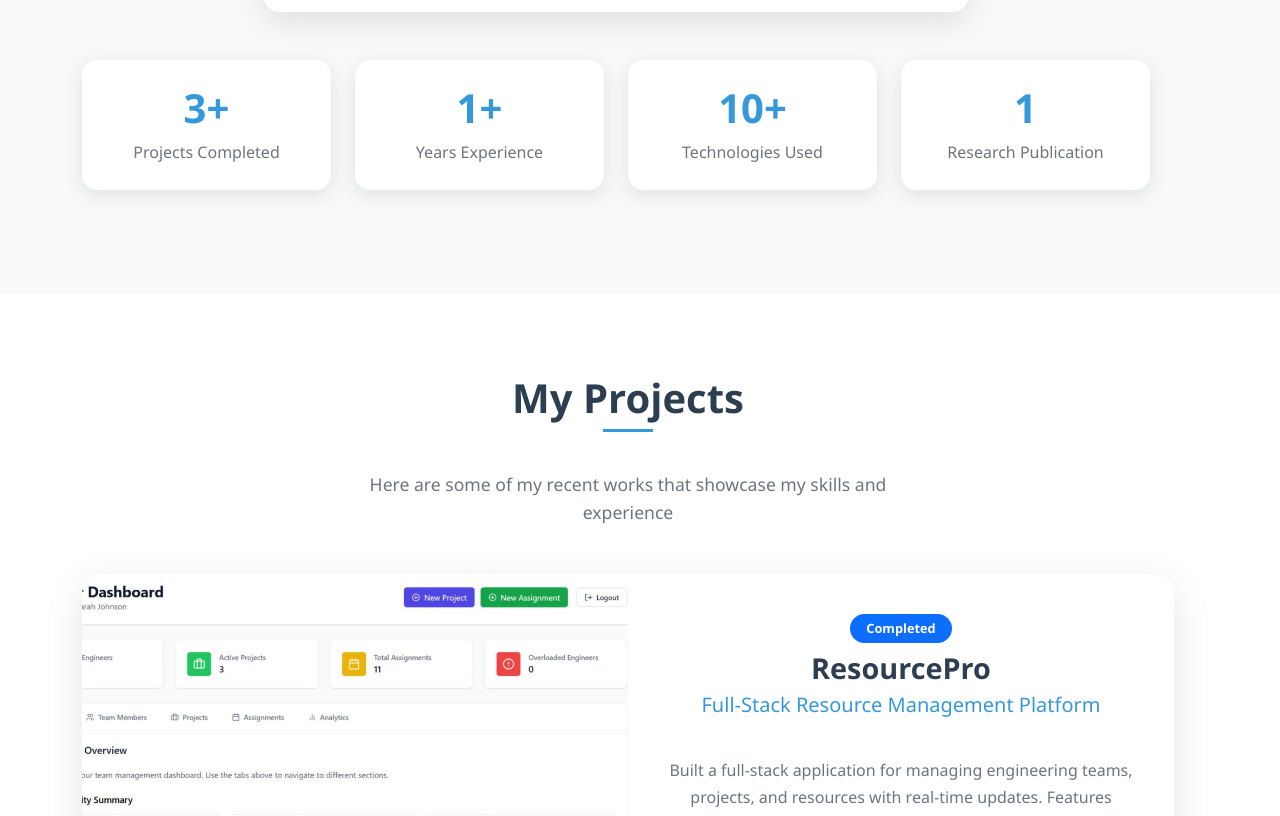
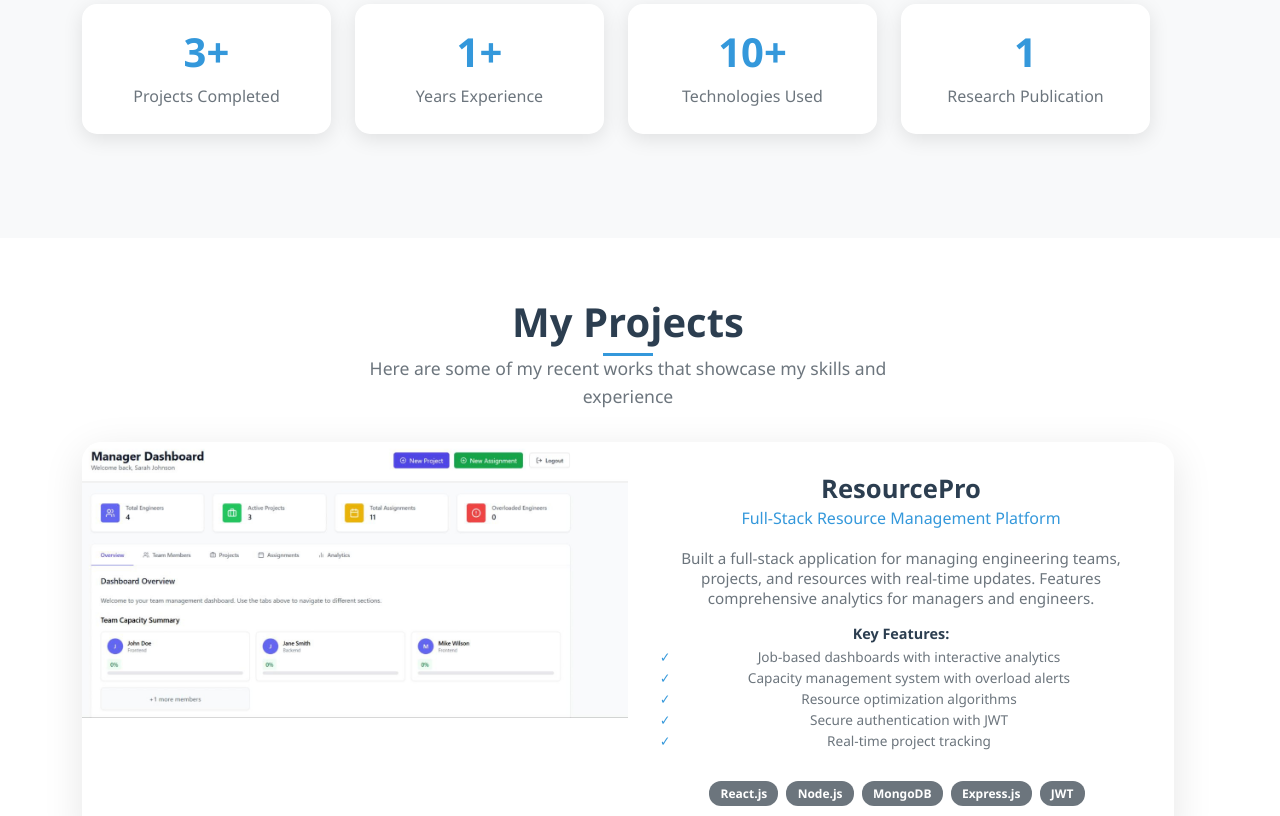
Before and after one commit to RaviShankar-18/portfolio, a React (Create React App) app: page / in a window 1280 px wide. Shown: the part 1969-2785 px from the top of the page. Built offline with nearby package versions, Linux system fonts and the light colour scheme.

Commit message:
style: improve UI for Contact, Hero, and Projects

```diff
--- a/src/components/Contact/Contact.css
+++ b/src/components/Contact/Contact.css
@@ -56,12 +56,13 @@
 
 .contact-item {
   display: flex;
-  align-items: center;
+  align-items: flex-start;
   margin-bottom: 1.5rem;
-  padding: 1rem;
+  padding: 1.2rem;
   background: #f8f9fa;
   border-radius: 10px;
   transition: all 0.3s ease;
+  min-height: 80px;
 }
 
 .contact-item:hover {
@@ -78,26 +79,47 @@
   display: flex;
   align-items: center;
   justify-content: center;
-  margin-right: 1rem;
+  margin-right: 1.2rem;
   font-size: 1.2rem;
   flex-shrink: 0;
 }
 
+.contact-text {
+  flex: 1;
+  display: flex;
+  flex-direction: column;
+  justify-content: center;
+  min-height: 50px;
+}
+
 .contact-text h6 {
   color: var(--primary-color);
-  margin-bottom: 0.25rem;
+  margin-bottom: 0.4rem;
   font-weight: 600;
+  font-size: 1rem;
 }
 
 .contact-text p {
   color: var(--text-light);
-  margin: 0;
+  margin: 0 0 0.3rem 0;
+  font-size: 0.95rem;
+  line-height: 1.4;
+}
+
+.contact-text small {
+  font-size: 0.85rem;
+  line-height: 1.3;
+  display: block;
+  margin-top: 0.2rem;
 }
 
 .contact-link {
   color: var(--secondary-color);
   text-decoration: none;
   font-weight: 500;
+  font-size: 0.95rem;
+  margin-bottom: 0.3rem;
+  display: block;
 }
 
 .contact-link:hover {
@@ -384,11 +406,17 @@
   .contact-item {
     flex-direction: column;
     text-align: center;
+    align-items: center;
   }
 
   .contact-icon {
     margin-right: 0;
-    margin-bottom: 0.5rem;
+    margin-bottom: 0.8rem;
+  }
+
+  .contact-text {
+    align-items: center;
+    text-align: center;
   }
 
   .social-item {
--- a/src/components/Hero/Hero.js
+++ b/src/components/Hero/Hero.js
@@ -29,11 +29,10 @@ const Hero = () => {
           <Col lg={6} className="text-center text-lg-start">
             <div data-aos="fade-up" data-aos-delay="100">
               <h1 className="hero-title mb-3">
-                Hi, I'm <span className="text-primary">Ravi Shankar Kumar</span>
+                Hi, I'm <span className="text-custom">Ravi Shankar Kumar</span>
               </h1>
               <h2 className="hero-subtitle mb-4">
-                Full Stack <span className="text-secondary">MERN</span>{" "}
-                Developer
+                Full Stack <span className="text-custom">MERN</span> Developer
               </h2>
               <p className="hero-description mb-4">
                 Passionate software developer with expertise in creating
--- a/src/components/Projects/Projects.css
+++ b/src/components/Projects/Projects.css
@@ -1,6 +1,15 @@
 .projects-section {
   background-color: white;
   position: relative;
+  padding: 60px 0 40px 0; /* Reduced top and bottom padding */
+}
+
+.section-title {
+  margin-bottom: 0.5rem; /* Reduced spacing below "My Projects" */
+}
+
+.section-subtitle {
+  margin-bottom: 2rem; /* Reduced spacing below subtitle */
 }
 
 .project-card {
@@ -9,7 +18,8 @@
   overflow: hidden;
   box-shadow: 0 10px 40px rgba(0,0,0,0.1);
   transition: all 0.3s ease;
-  margin-bottom: 2rem;
+  margin-bottom: 1.5rem;
+  min-height: 400px;
 }
 
 .project-card:hover {
@@ -19,7 +29,8 @@
 
 .project-image-container {
   position: relative;
-  height: 350px;
+  height: 100%;
+  min-height: 400px;
   overflow: hidden;
 }
 
@@ -61,58 +72,65 @@
 }
 
 .project-content {
-  padding: 2.5rem;
+  padding: 2rem;
   height: 100%;
   display: flex;
   flex-direction: column;
-  justify-content: space-between;
+  justify-content: flex-start;
+  min-height: 400px;
 }
 
 .project-header {
-  margin-bottom: 1.5rem;
-}
-
-.project-status {
-  font-size: 0.8rem;
-  padding: 0.5rem 1rem;
-  border-radius: 20px;
+  margin-bottom: 0.8rem;
 }
 
 .project-title {
   color: var(--primary-color);
   font-weight: 700;
-  margin-bottom: 0.5rem;
-  font-size: 1.8rem;
+  margin-bottom: 0.3rem;
+  font-size: 1.6rem;
+  line-height: 1.2;
 }
 
 .project-subtitle {
   color: var(--secondary-color);
   font-weight: 500;
-  margin-bottom: 1rem;
+  margin-bottom: 0.5rem;
+  font-size: 1rem;
+  line-height: 1.2;
 }
 
 .project-description {
   color: var(--text-light);
-  line-height: 1.7;
-  margin-bottom: 1.5rem;
+  line-height: 1.3;
+  margin-bottom: 1rem;
+  font-size: 0.95rem;
+}
+
+.project-features {
+  margin-bottom: 1.2rem;
 }
 
 .project-features h6 {
   color: var(--primary-color);
   font-weight: 600;
-  margin-bottom: 0.5rem;
+  margin-bottom: 0.4rem;
+  font-size: 0.9rem;
 }
 
 .project-features ul {
   list-style: none;
   padding: 0;
+  margin: 0;
 }
 
 .project-features li {
   color: var(--text-light);
-  margin-bottom: 0.3rem;
+  margin-bottom: 0.2rem;
   position: relative;
-  padding-left: 1.2rem;
+  padding-left: 1rem;
+  font-size: 0.85rem;
+  line-height: 1.3;
 }
 
 .project-features li::before {
@@ -124,28 +142,23 @@
 }
 
 .project-tech {
-  margin-bottom: 1.5rem;
+  margin-top: auto;
 }
 
 .project-tech .badge {
-  font-size: 0.8rem;
-  padding: 0.5rem 0.8rem;
-  border-radius: 15px;
+  font-size: 0.75rem;
+  padding: 0.4rem 0.7rem;
+  border-radius: 12px;
 }
 
-.project-buttons {
-  margin-top: auto;
+/* Row alignment to prevent height issues */
+.project-card .row {
+  min-height: 400px;
 }
 
-.project-buttons .btn {
-  border-radius: 25px;
-  padding: 0.7rem 1.5rem;
-  font-weight: 500;
-  transition: all 0.3s ease;
-}
-
-.project-buttons .btn:hover {
-  transform: translateY(-2px);
+.project-card .row .col-md-6 {
+  display: flex;
+  flex-direction: column;
 }
 
 /* Alternating layout */
@@ -159,20 +172,73 @@
 
 /* Responsive Design */
 @media (max-width: 768px) {
+  .projects-section {
+    padding: 40px 0 30px 0; /* Reduced mobile padding */
+  }
+
+  .section-title {
+    margin-bottom: 0.3rem;
+  }
+
+  .section-subtitle {
+    margin-bottom: 1.5rem;
+  }
+
+  .project-card {
+    min-height: auto;
+  }
+
   .project-image-container {
     height: 250px;
+    min-height: 250px;
   }
 
   .project-content {
     padding: 1.5rem;
+    min-height: auto;
   }
 
   .project-title {
-    font-size: 1.5rem;
+    font-size: 1.4rem;
+  }
+
+  .project-subtitle {
+    font-size: 0.9rem;
+  }
+
+  .project-description {
+    font-size: 0.9rem;
   }
 
   .project-overlay {
     opacity: 1;
     background: rgba(0,0,0,0.7);
   }
+
+  .project-features li {
+    font-size: 0.8rem;
+  }
+
+  .project-tech .badge {
+    font-size: 0.7rem;
+    padding: 0.3rem 0.6rem;
+  }
 }
+
+@media (max-width: 576px) {
+  .projects-section {
+    padding: 30px 0 20px 0; /* Further reduced for small screens */
+  }
+
+  .project-content {
+    padding: 1rem;
+  }
+
+  .project-title {
+    font-size: 1.2rem;
+  }
+
+  .project-features li {
+    font-size: 0.75rem;
+  }
+}
--- a/src/components/Projects/Projects.js
+++ b/src/components/Projects/Projects.js
@@ -1,6 +1,6 @@
 import React, { useEffect } from "react";
-import { Container, Row, Col, Card, Button, Badge } from "react-bootstrap";
-import { FaGithub, FaExternalLinkAlt, FaEye } from "react-icons/fa";
+import { Container, Row, Col, Card, Badge } from "react-bootstrap";
+import { FaGithub, FaEye } from "react-icons/fa";
 import AOS from "aos";
 import "./Projects.css";
 
@@ -19,7 +19,7 @@ const Projects = () => {
       subtitle: "Full-Stack Resource Management Platform",
       description:
         "Built a full-stack application for managing engineering teams, projects, and resources with real-time updates. Features comprehensive analytics for managers and engineers.",
-      image: "/images/project1-resourcepro.jpg", // Add your project images
+      image: "/images/project1-resourcepro.jpg",
       technologies: ["React.js", "Node.js", "MongoDB", "Express.js", "JWT"],
       features: [
         "Job-based dashboards with interactive analytics",
@@ -30,7 +30,6 @@ const Projects = () => {
       ],
       liveLink: "https://resource-pro.vercel.app/",
       githubLink: "https://github.com/RaviShankar-18/resource-pro",
-      status: "Completed",
     },
     {
       id: 2,
@@ -49,7 +48,6 @@ const Projects = () => {
       ],
       liveLink: "https://anvaya-pro.vercel.app/",
       githubLink: "https://github.com/RaviShankar-18/anvaya-pro",
-      status: "Completed",
     },
     {
       id: 3,
@@ -74,7 +72,6 @@ const Projects = () => {
       ],
       liveLink: "https://shop-easy-app-iota.vercel.app",
       githubLink: "https://github.com/RaviShankar-18/shop-easy-app",
-      status: "Completed",
     },
   ];
 
@@ -99,7 +96,7 @@ const Projects = () => {
 
         <Row>
           {projects.map((project, index) => (
-            <Col lg={12} key={project.id} className="mb-5">
+            <Col lg={12} key={project.id} className="mb-4">
               <Card
                 className={`project-card ${
                   index % 2 === 0 ? "project-left" : "project-right"
@@ -107,7 +104,7 @@ const Projects = () => {
                 data-aos="fade-up"
                 data-aos-delay={index * 200}
               >
-                <Row className="g-0">
+                <Row className="g-0 align-items-center">
                   <Col
                     md={6}
                     className={index % 2 === 0 ? "order-1" : "order-2"}
@@ -147,9 +144,6 @@ const Projects = () => {
                   >
                     <Card.Body className="project-content">
                       <div className="project-header">
-                        <Badge bg="primary" className="project-status mb-2">
-                          {project.status}
-                        </Badge>
                         <h3 className="project-title">{project.title}</h3>
                         <h5 className="project-subtitle">{project.subtitle}</h5>
                       </div>
@@ -167,33 +161,12 @@ const Projects = () => {
                         </ul>
                       </div>
 
-                      <div className="project-tech mb-3">
+                      <div className="project-tech">
                         {project.technologies.map((tech, idx) => (
                           <Badge key={idx} bg="secondary" className="me-2 mb-1">
                             {tech}
                           </Badge>
                         ))}
-                      </div>
-
-                      <div className="project-buttons">
-                        <Button
-                          variant="primary"
-                          href={project.liveLink}
-                          target="_blank"
-                          className="me-2 mb-2"
-                        >
-                          <FaExternalLinkAlt className="me-2" />
-                          Live Demo
-                        </Button>
-                        <Button
-                          variant="outline-dark"
-                          href={project.githubLink}
-                          target="_blank"
-                          className="mb-2"
-                        >
-                          <FaGithub className="me-2" />
-                          View Code
-                        </Button>
                       </div>
                     </Card.Body>
                   </Col>
```
Also changed, not shown: src/components/Contact/Contact.js (+19 -162 lines).
